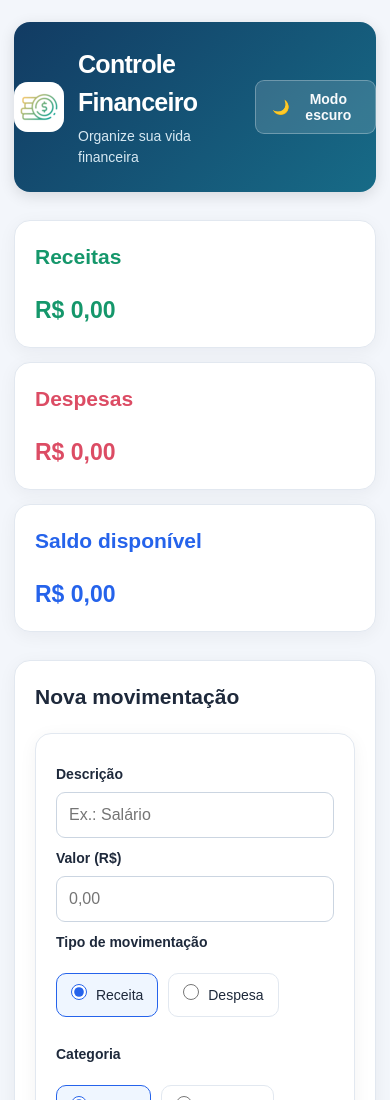
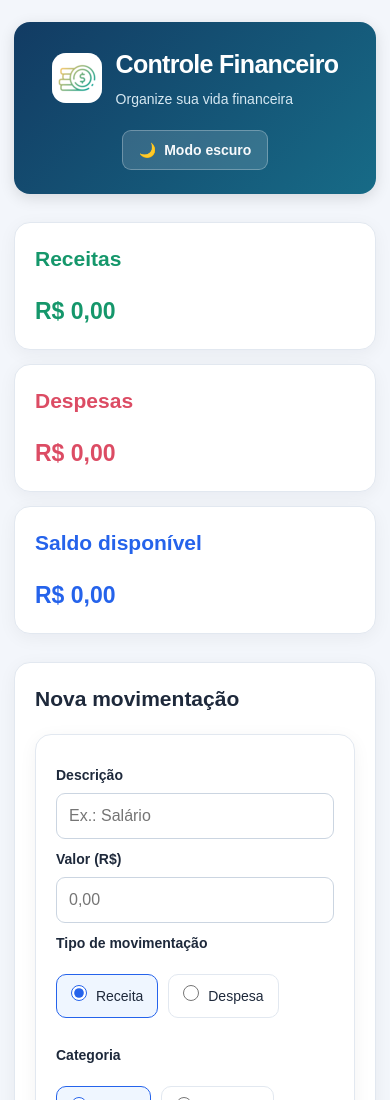
Before and after one commit to thiagosilva1505/controle-financeiro, a plain HTML site: page index.html in a window 390 px wide. Shown: the top 1100 px of the page. Drawn offline with nearby package versions, Linux system fonts and the light colour scheme.

Commit message:
ajustes mobile

```diff
--- a/style.css
+++ b/style.css
@@ -406,7 +406,6 @@ button:focus-visible {
     align-items: center;
     gap: 8px;
     min-height: 40px;
-    margin-left: auto;
     color: #f8fafc;
     background: rgba(255, 255, 255, 0.14);
     border: 1px solid rgba(255, 255, 255, 0.28);
@@ -428,7 +427,7 @@ button:focus-visible {
     body {padding: 22px 14px;}
     .header {border-radius: var(--raio)}
 
-    .header-content {justify-content: space-between;}
+    .header-content {justify-content: space-around;}
 }
 
 @media (max-width: 768px) {
@@ -456,6 +455,7 @@ button:focus-visible {
 }
 
 @media (max-width: 480px) {
+    .header-content {flex-direction: column;}
     .filtro-mes {align-items: stretch;flex-direction: column;}
     .filtro-mes input {width: 100%;}
     .filtro-mes button {width: 100%;}
```
